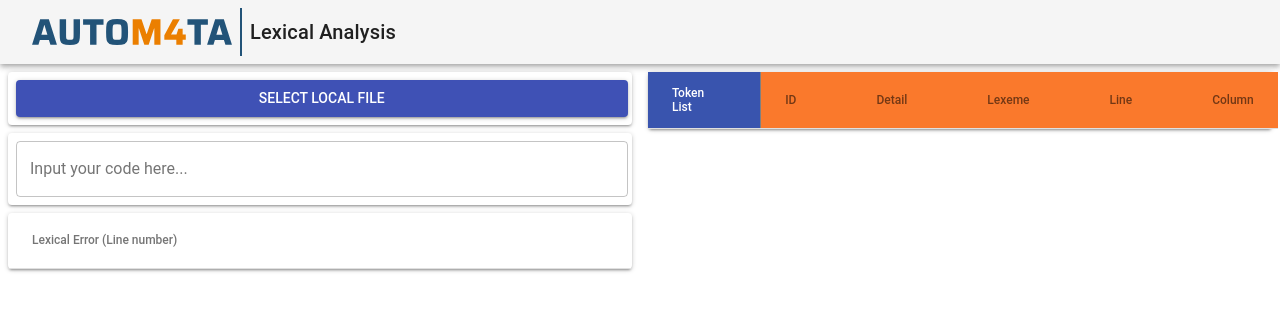
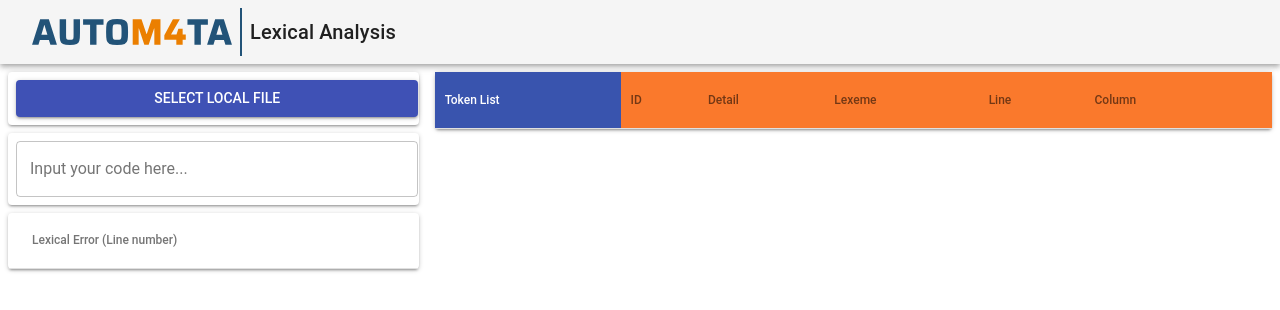
Before and after one commit to b-marques/compila, a React (Create React App) app: page / in a window 1280 px wide. Shown: the top 310 px of the page. Built offline with nearby package versions, Linux system fonts and the light colour scheme.

Commit message:
Change layout for better UX

```diff
--- a/src/components/Main.js
+++ b/src/components/Main.js
@@ -24,6 +24,8 @@ import Typography from "@material-ui/core/Typography";
 import logo from "../logo.svg";
 import ImportFromFileBodyComponent from "./ImportFromFileBodyComponent.js";
 
+let PADDING_SIZE = "10px";
+
 const styles = theme => ({
   textField: {
     width: "98%",
@@ -45,13 +47,22 @@ const styles = theme => ({
     margin: theme.spacing.unit
   },
   symbolTableCell: {
-    backgroundColor: "#f9c29f"
+    backgroundColor: "#f9c29f",
+    padding: PADDING_SIZE,
+    align: "center"
   },
   symbolTableCellTitle: {
-    backgroundColor: "#fa792c"
+    backgroundColor: "#fa792c",
+    padding: PADDING_SIZE
+  },
+  tokenListCellTitle: {
+    backgroundColor: "#3954ae",
+    color: "white",
+    padding: PADDING_SIZE
   },
   tokenListCell: {
     borderRight: "0.1em solid gray",
+    padding: PADDING_SIZE,
     backgroundColor: "#c6dcff"
   }
 });
@@ -71,7 +82,7 @@ class Main extends React.Component {
           </Toolbar>
         </AppBar>
         <Grid container spacing={0}>
-          <Grid item xs={6}>
+          <Grid item xs={4}>
             <Paper className={classes.paper}>
               <ImportFromFileBodyComponent />
             </Paper>
@@ -149,15 +160,12 @@ class Main extends React.Component {
               </Button>
             </Paper> */}
           </Grid>
-          <Grid item xs={6}>
+          <Grid item xs={8}>
             <Paper className={classes.paper}>
               <Table className={classes.table}>
                 <TableHead>
                   <TableRow>
-                    <TableCell
-                      className={classes.tokenListCell}
-                      style={{ backgroundColor: "#3954ae", color: "white" }}
-                    >
+                    <TableCell className={classes.tokenListCellTitle}>
                       Token List
                     </TableCell>
                     <TableCell className={classes.symbolTableCellTitle}>
@@ -181,7 +189,7 @@ class Main extends React.Component {
                   {this.props.analyser.lexical.symbol_table.map(
                     (element, id) => {
                       return (
-                        <TableRow key={id}>
+                        <TableRow key={id} style={{ height: 25 }}>
                           <TableCell className={classes.tokenListCell}>
                             {element.token}
                           </TableCell>
```
